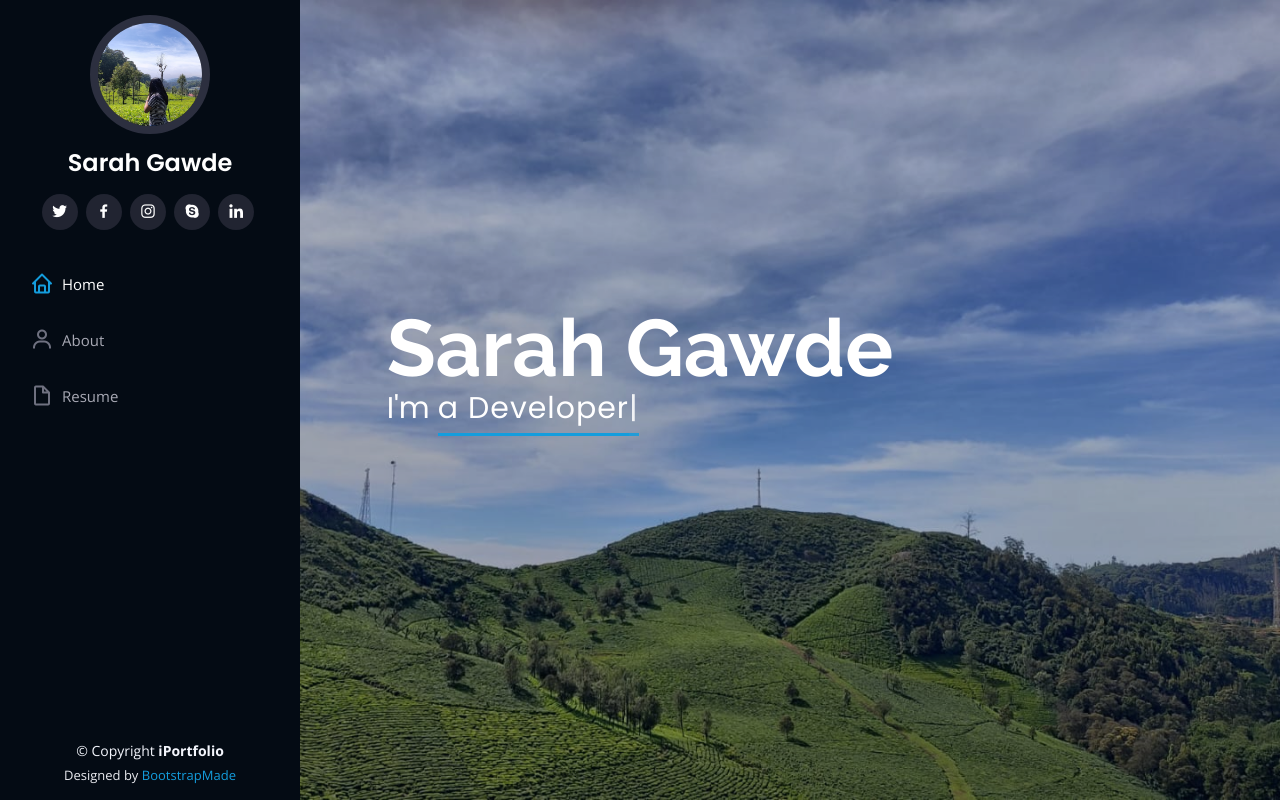
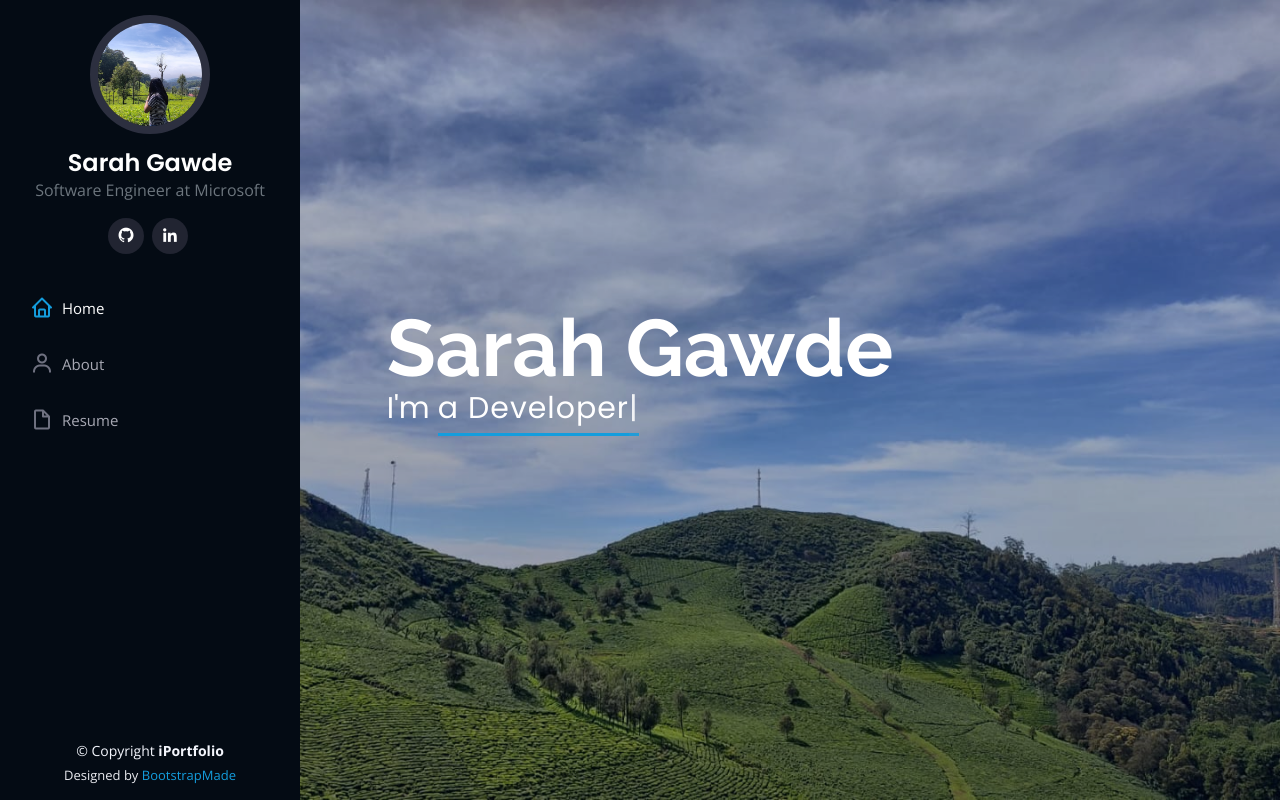
Before and after one commit to sarahgawde/sarahgawde.github.io, a plain HTML site: page index.html in a window 1280 px wide. Shown: the top 802 px of the page. Drawn offline with nearby package versions, Linux system fonts and the light colour scheme.

Commit message:
Updating the links for github and linkedin

```diff
--- a/index.html
+++ b/index.html
@@ -41,12 +41,10 @@
       <div class="profile">
         <img src="assets/img/profile-img.jpg" alt="" class="img-fluid rounded-circle">
         <h1 class="text-light"><a href="index.html">Sarah Gawde</a></h1>
+        <p class="text-secondary text-center">Software Engineer at Microsoft</p>
         <div class="social-links mt-3 text-center">
-          <a href="#" class="twitter"><i class="bx bxl-twitter"></i></a>
-          <a href="#" class="facebook"><i class="bx bxl-facebook"></i></a>
-          <a href="#" class="instagram"><i class="bx bxl-instagram"></i></a>
-          <a href="#" class="google-plus"><i class="bx bxl-skype"></i></a>
-          <a href="#" class="linkedin"><i class="bx bxl-linkedin"></i></a>
+          <a href="https://github.com/sarahgawde" class="github"><i class="bx bxl-github"></i></a>
+          <a href="https://www.linkedin.com/in/sarah-gawde-7aa155176/" class="linkedin"><i class="bx bxl-linkedin"></i></a>
         </div>
       </div>
 
```
